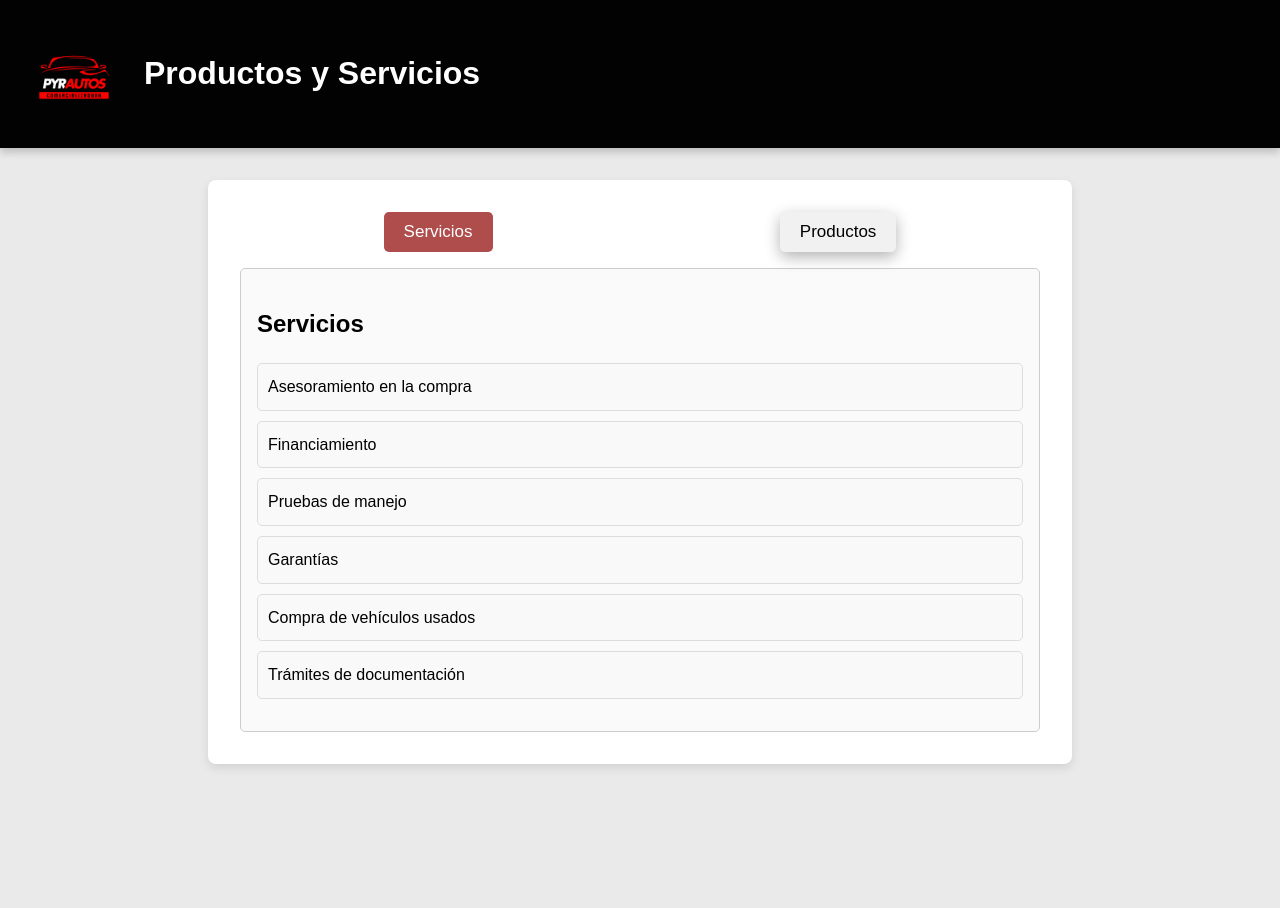
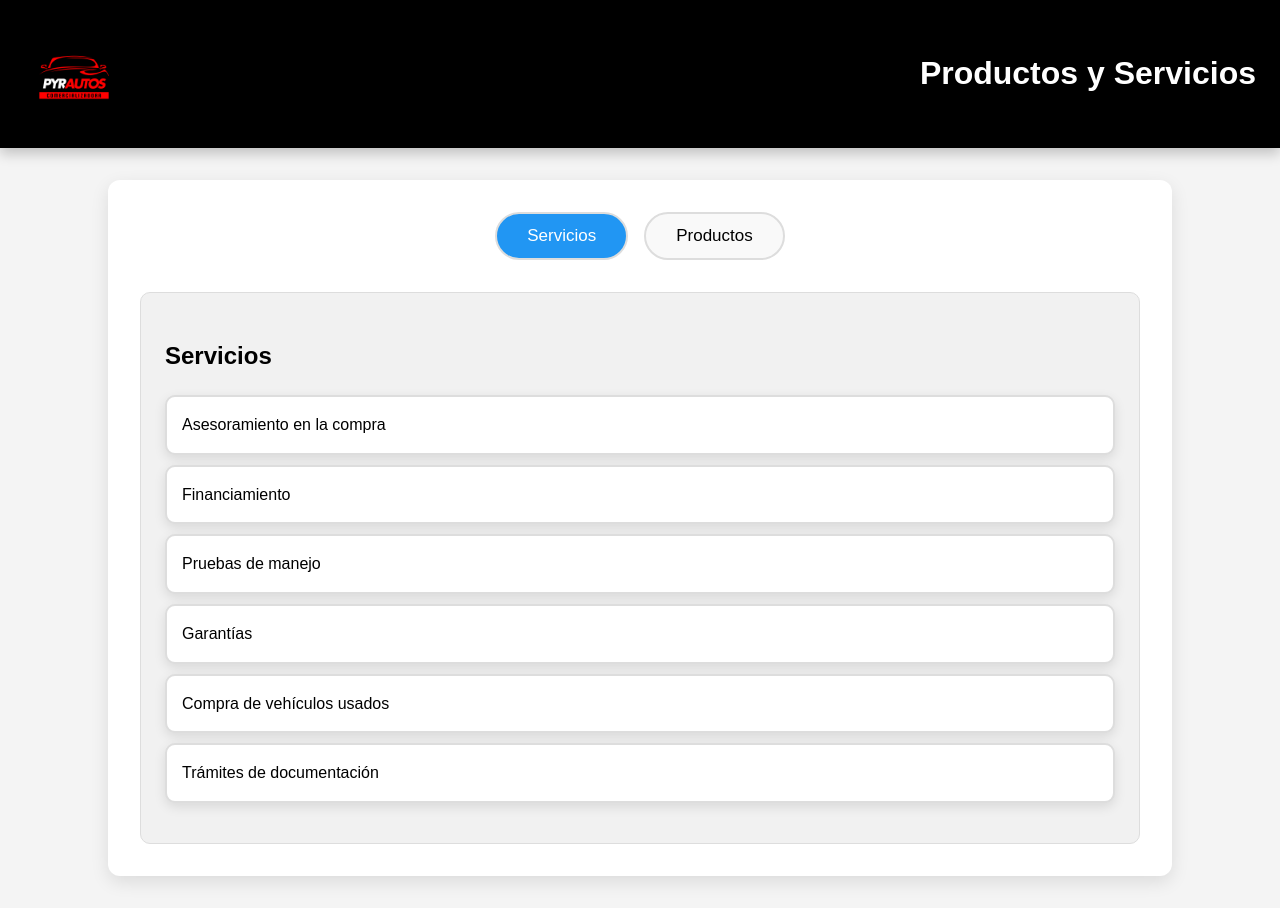
Before and after one commit to alejo150224/suma_autos, a plain HTML site: page productos.html in a window 1280 px wide. Before the commit the page ends 800 px from the top, so only its background shows below. Drawn offline with Linux system fonts and the light colour scheme.

Commit message:
se  hizo cambios en paguina productos y servicios

```diff
--- a/productos.css
+++ b/productos.css
@@ -1,66 +1,103 @@
 body {
-    font-family: Arial, sans-serif;
+    font-family: 'Poppins', Arial, sans-serif;
     line-height: 1.6;
     margin: 0;
     padding: 0;
-    background-color: #eaeaea;
+    background-color: #f4f4f4;
 }
 header {
     display: flex;
+    justify-content: space-between;
     align-items: center;
-    background-color: #020202;
+    background-color: #000000;
     color: #fff;
     padding: 1.5rem;
-    box-shadow: 0 4px 8px rgba(0, 0, 0, 0.2);
-    font-family: "Oswald", sans-serif;
+    box-shadow: 0 6px 12px rgba(0, 0, 0, 0.2);
+    position: sticky;
+    top: 0;
+    z-index: 1000;
+    transition: all 0.3s ease-in-out;
 }
 header img {
     max-width: 100px;
     margin-right: 20px;
 }
+.navbar {
+    display: flex;
+}
+.nav-button {
+    background-color: transparent;
+    color: white;
+    border: 2px solid #fff;
+    border-radius: 50px;
+    padding: 10px 20px;
+    margin-left: 10px;
+    font-size: 17px;
+    cursor: pointer;
+    transition: all 0.4s;
+    text-transform: uppercase;
+}
+.nav-button:hover {
+    background-color: #020202;
+    color: #080808;
+    transform: translateY(-5px);
+    box-shadow: 0 5px 15px rgba(0, 0, 0, 0.3);
+}
+.nav-button.active {
+    background-color: #fff;
+    color: #040404;
+    box-shadow: none;
+}
 main {
     padding: 2rem;
-    max-width: 800px;
+    max-width: 1000px;
     margin: 2rem auto;
     background-color: #fff;
-    border-radius: 8px;
-    box-shadow: 0 4px 10px rgba(0, 0, 0, 0.1);
+    border-radius: 12px;
+    box-shadow: 0 6px 18px rgba(0, 0, 0, 0.1);
+    animation: fadeIn 1s;
+}
+@keyframes fadeIn {
+    from { opacity: 0; }
+    to { opacity: 1; }
 }
 .tab {
     display: flex;
-    justify-content: space-around;
-    margin-bottom: 1rem;
+    justify-content: center;
+    margin-bottom: 2rem;
+    gap: 1rem;
 }
 .tab button {
-    background-color: #f1f1f1;
-    border: none;
-    border-radius: 5px;
+    background-color: #f9f9f9;
+    border: 2px solid #ddd;
+    border-radius: 25px;
     cursor: pointer;
-    padding: 10px 20px;
+    padding: 12px 30px;
     font-size: 17px;
-    box-shadow: 0 5px 15px rgba(0, 0, 0, 0.3);
     transition: all 0.3s;
 }
 .tab button:hover {
-    transform: translateY(-2px);
-    box-shadow: 0 7px 20px rgba(0, 0, 0, 0.4);
+    background-color: #b10f0f;
+    color: white;
+    transform: translateY(-5px);
+    box-shadow: 0 8px 20px rgba(0, 0, 0, 0.15);
 }
 .tab button.active {
-    background-color: #af4c4c;
+    background-color: #2196F3;
     color: white;
     box-shadow: none;
 }
 .tabcontent {
     display: none;
-    padding: 1rem;
-    border: 1px solid #ccc;
-    border-radius: 5px;
-    animation: fadeEffect 0.5s;
-    background-color: #fafafa;
+    padding: 1.5rem;
+    border-radius: 10px;
+    border: 1px solid #ddd;
+    background-color: #f1f1f1;
+    animation: slideIn 0.6s;
 }
-@keyframes fadeEffect {
-    from {opacity: 0;}
-    to {opacity: 1;}
+@keyframes slideIn {
+    from { transform: translateX(-50%); opacity: 0; }
+    to { transform: translateX(0); opacity: 1; }
 }
 ul {
     list-style-type: none;
@@ -68,8 +105,14 @@ ul {
 }
 li {
     margin-bottom: 10px;
-    padding: 10px;
-    background-color: #f9f9f9;
-    border: 1px solid #ddd;
-    border-radius: 5px;
+    padding: 15px;
+    background-color: #fff;
+    border: 2px solid #ddd;
+    border-radius: 10px;
+    box-shadow: 0 4px 12px rgba(0, 0, 0, 0.1);
+    transition: transform 0.3s;
 }
+li:hover {
+    transform: translateY(-5px);
+    box-shadow: 0 6px 16px rgba(0, 0, 0, 0.2);
+}
--- a/productos.html
+++ b/productos.html
@@ -5,6 +5,9 @@
     <meta name="viewport" content="width=device-width, initial-scale=1.0">
     <title>Servicios y Productos</title>
     <link rel="stylesheet" href="productos.css">
+    <link rel="preconnect" href="https://fonts.googleapis.com">
+<link rel="preconnect" href="https://fonts.gstatic.com" crossorigin>
+<link href="https://fonts.googleapis.com/css2?family=Oswald:wght@200..700&display=swap" rel="stylesheet">
 </head>
 <body>
     <header>
```
